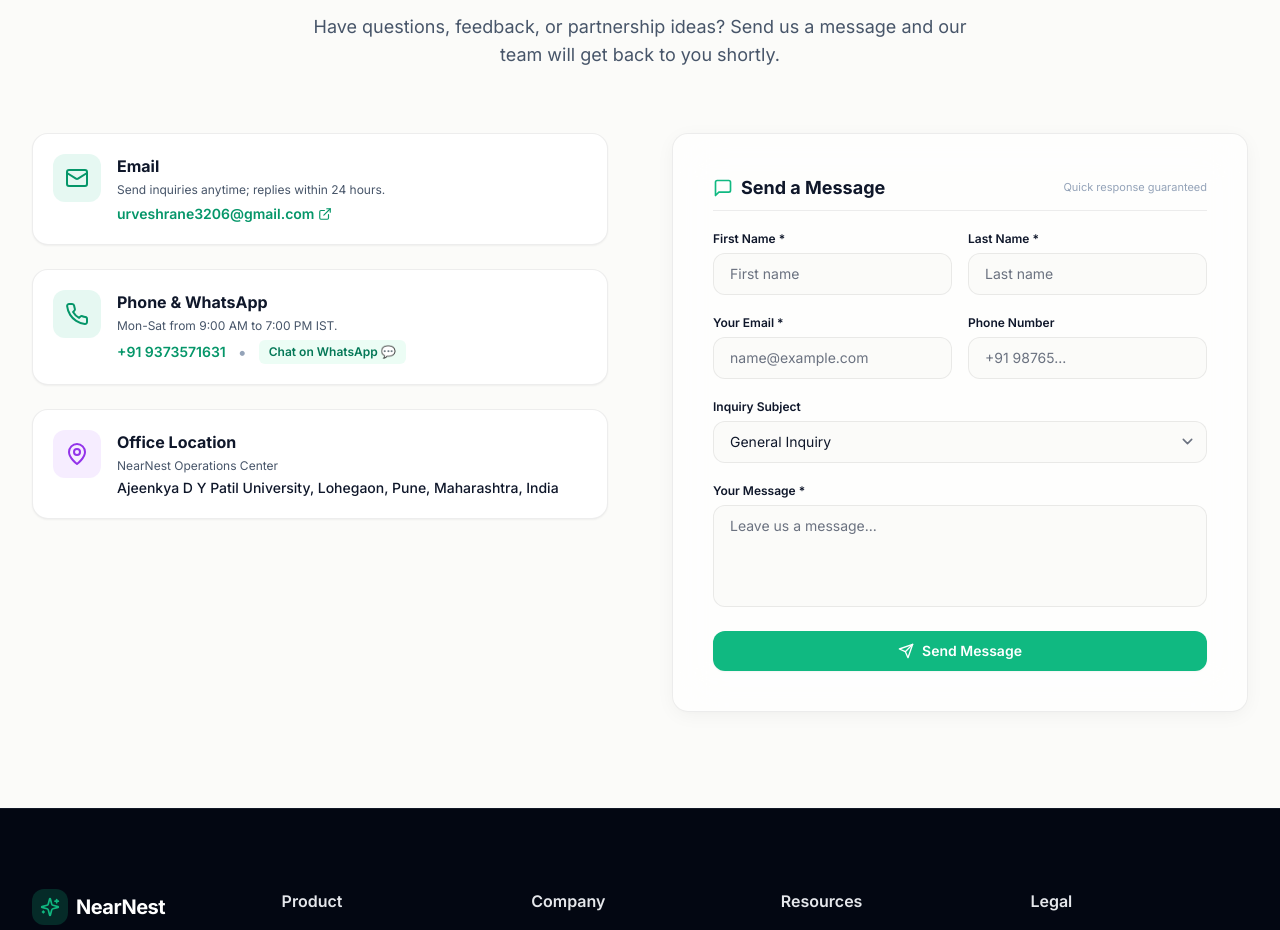
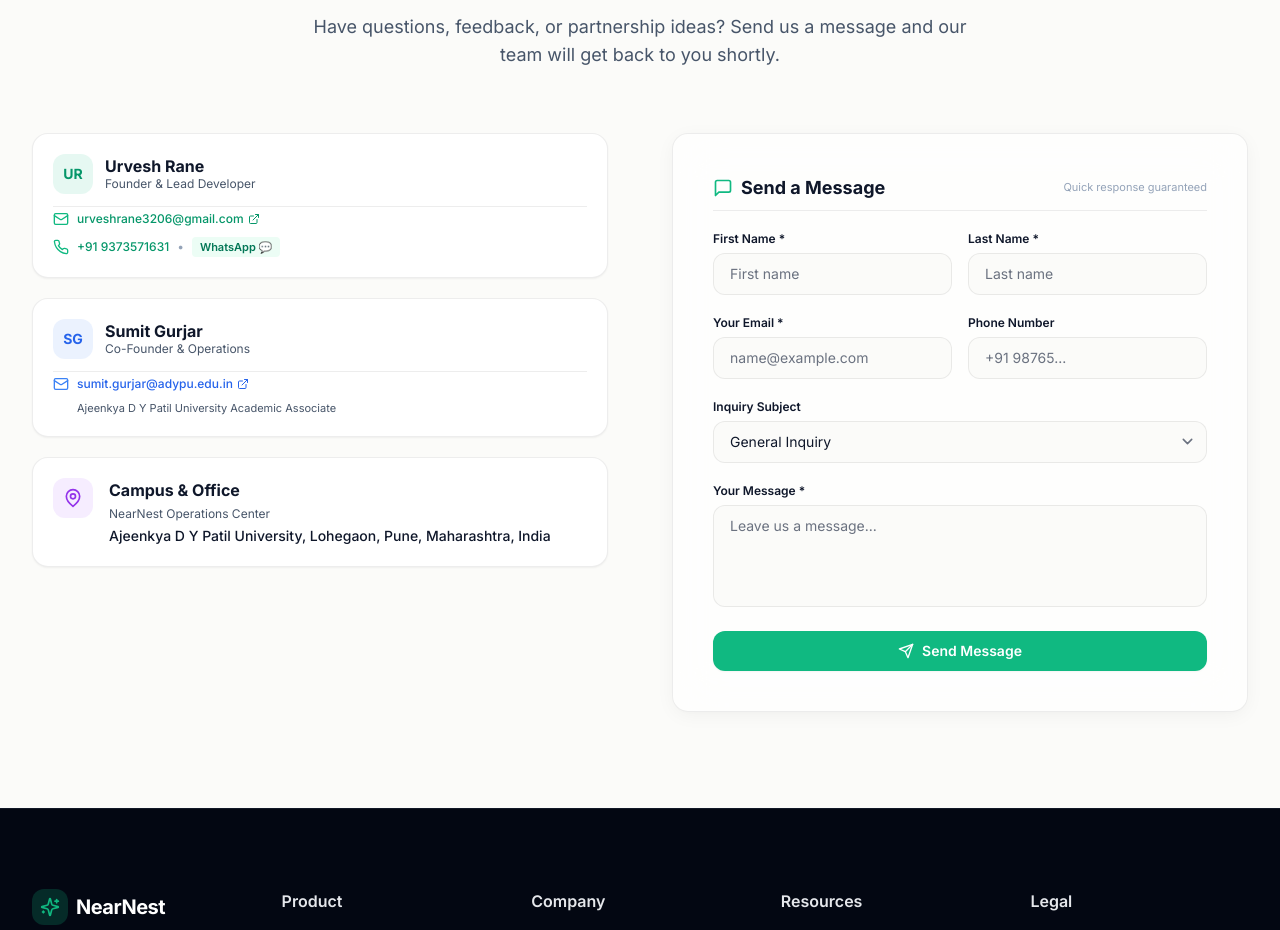
Before and after one commit to Urvesh3206/NearNest, a Next.js app in the folder apps/web/: page / in a window 1280 px wide. Shown: the part 7620-8550 px from the top of the page. Built offline with nearby package versions, Linux system fonts and the light colour scheme; no server answers.

Commit message:
feat(contact): add secondary contact for Sumit Gurjar with CC forwarding

```diff
--- a/apps/web/src/components/landing/Contact.tsx
+++ b/apps/web/src/components/landing/Contact.tsx
@@ -1,7 +1,7 @@
 "use client";
 
 import { useState } from 'react';
-import { Mail, Phone, MapPin, Send, MessageSquare, CheckCircle2, Sparkles, ExternalLink } from 'lucide-react';
+import { Mail, Phone, MapPin, Send, MessageSquare, CheckCircle2, Sparkles, ExternalLink, User } from 'lucide-react';
 import { Button } from '@/components/ui';
 import toast from 'react-hot-toast';
 
@@ -34,7 +34,7 @@
     setSubmittedName(fullName || 'Friend');
 
     try {
-      // Dispatches silently to urveshrane3206@gmail.com in the background
+      // Dispatches to urveshrane3206@gmail.com and CCs sumit.gurjar@adypu.edu.in
       const response = await fetch('https://formsubmit.co/ajax/urveshrane3206@gmail.com', {
         method: 'POST',
         headers: {
@@ -43,6 +43,7 @@
         },
         body: JSON.stringify({
           _subject: `[NearNest Inquiry] New message from ${fullName}`,
+          _cc: 'sumit.gurjar@adypu.edu.in',
           name: fullName,
           email: formData.email,
           phone: formData.phone || 'Not provided',
@@ -59,8 +60,8 @@
           duration: 4000,
         });
       } else {
-        // Fallback: Mailto link if external service has network limitation
-        const mailtoUrl = `mailto:urveshrane3206@gmail.com?subject=${encodeURIComponent(
+        // Fallback: Mailto link
+        const mailtoUrl = `mailto:urveshrane3206@gmail.com,sumit.gurjar@adypu.edu.in?subject=${encodeURIComponent(
           `[NearNest] ${formData.subject} from ${fullName}`
         )}&body=${encodeURIComponent(
           `Name: ${fullName}\nEmail: ${formData.email}\nPhone: ${formData.phone}\n\nMessage:\n${formData.message}`
@@ -71,7 +72,7 @@
       }
     } catch (err) {
       console.warn('Network submission notice, utilizing mailto fallback:', err);
-      const mailtoUrl = `mailto:urveshrane3206@gmail.com?subject=${encodeURIComponent(
+      const mailtoUrl = `mailto:urveshrane3206@gmail.com,sumit.gurjar@adypu.edu.in?subject=${encodeURIComponent(
         `[NearNest] ${formData.subject} from ${fullName}`
       )}&body=${encodeURIComponent(
         `Name: ${fullName}\nEmail: ${formData.email}\nPhone: ${formData.phone}\n\nMessage:\n${formData.message}`
@@ -111,37 +112,37 @@
 
       <div className="grid grid-cols-1 lg:grid-cols-2 gap-12 lg:gap-16 items-start">
         {/* Left Info */}
-        <div className="flex flex-col justify-center space-y-6">
-          {/* Email Card */}
-          <div className="flex items-start gap-4 p-5 rounded-2xl bg-surface border border-border-hairline shadow-sm hover:border-brand-500/40 transition-all">
-            <div className="w-12 h-12 rounded-xl bg-brand-500/10 flex items-center justify-center shrink-0">
-              <Mail className="w-6 h-6 text-brand-600" />
+        <div className="flex flex-col justify-center space-y-5">
+
+          {/* Contact 1: Urvesh Rane */}
+          <div className="p-5 rounded-2xl bg-surface border border-border-hairline shadow-sm hover:border-brand-500/40 transition-all space-y-3">
+            <div className="flex items-center gap-3">
+              <div className="w-10 h-10 rounded-xl bg-brand-500/10 flex items-center justify-center text-brand-600 font-bold text-sm shrink-0">
+                UR
+              </div>
+              <div>
+                <h4 className="text-base font-bold text-text-primary leading-tight">Urvesh Rane</h4>
+                <p className="text-xs text-text-secondary">Founder & Lead Developer</p>
+              </div>
             </div>
-            <div>
-              <h4 className="text-base font-bold text-text-primary mb-1">Email</h4>
-              <p className="text-xs text-text-secondary mb-1.5">Send inquiries anytime; replies within 24 hours.</p>
-              <a
-                href="mailto:urveshrane3206@gmail.com"
-                className="text-sm font-semibold text-brand-600 hover:text-brand-700 hover:underline flex items-center gap-1"
-              >
-                <span>urveshrane3206@gmail.com</span>
-                <ExternalLink className="w-3.5 h-3.5" />
-              </a>
-            </div>
-          </div>
 
-          {/* Phone & WhatsApp Card */}
-          <div className="flex items-start gap-4 p-5 rounded-2xl bg-surface border border-border-hairline shadow-sm hover:border-brand-500/40 transition-all">
-            <div className="w-12 h-12 rounded-xl bg-emerald-500/10 flex items-center justify-center shrink-0">
-              <Phone className="w-6 h-6 text-emerald-600" />
-            </div>
-            <div>
-              <h4 className="text-base font-bold text-text-primary mb-1">Phone & WhatsApp</h4>
-              <p className="text-xs text-text-secondary mb-1.5">Mon-Sat from 9:00 AM to 7:00 PM IST.</p>
-              <div className="flex flex-wrap items-center gap-3">
+            <div className="space-y-2 pt-1 border-t border-border-hairline/60 text-xs">
+              <div className="flex items-center gap-2">
+                <Mail className="w-4 h-4 text-brand-500 shrink-0" />
+                <a
+                  href="mailto:urveshrane3206@gmail.com"
+                  className="font-medium text-brand-600 hover:text-brand-700 hover:underline flex items-center gap-1 truncate"
+                >
+                  <span>urveshrane3206@gmail.com</span>
+                  <ExternalLink className="w-3 h-3 shrink-0" />
+                </a>
+              </div>
+
+              <div className="flex flex-wrap items-center gap-2 pt-0.5">
+                <Phone className="w-4 h-4 text-emerald-500 shrink-0" />
                 <a
                   href="tel:+919373571631"
-                  className="text-sm font-semibold text-emerald-600 hover:text-emerald-700 hover:underline"
+                  className="font-medium text-emerald-600 hover:text-emerald-700 hover:underline"
                 >
                   +91 9373571631
                 </a>
@@ -150,21 +151,50 @@
                   href="https://wa.me/919373571631?text=Hi%20Urvesh,%20I%20am%20reaching%20out%20via%20NearNest%20platform"
                   target="_blank"
                   rel="noopener noreferrer"
-                  className="text-xs font-semibold px-2.5 py-1 rounded-md bg-emerald-50 dark:bg-emerald-950/40 text-emerald-700 dark:text-emerald-300 hover:bg-emerald-100 transition-colors"
+                  className="text-[11px] font-semibold px-2 py-0.5 rounded bg-emerald-50 dark:bg-emerald-950/40 text-emerald-700 dark:text-emerald-300 hover:bg-emerald-100 transition-colors"
                 >
-                  Chat on WhatsApp 💬
+                  WhatsApp 💬
                 </a>
               </div>
             </div>
           </div>
 
+          {/* Contact 2: Sumit Gurjar */}
+          <div className="p-5 rounded-2xl bg-surface border border-border-hairline shadow-sm hover:border-brand-500/40 transition-all space-y-3">
+            <div className="flex items-center gap-3">
+              <div className="w-10 h-10 rounded-xl bg-blue-500/10 flex items-center justify-center text-blue-600 font-bold text-sm shrink-0">
+                SG
+              </div>
+              <div>
+                <h4 className="text-base font-bold text-text-primary leading-tight">Sumit Gurjar</h4>
+                <p className="text-xs text-text-secondary">Co-Founder & Operations</p>
+              </div>
+            </div>
+
+            <div className="space-y-2 pt-1 border-t border-border-hairline/60 text-xs">
+              <div className="flex items-center gap-2">
+                <Mail className="w-4 h-4 text-blue-500 shrink-0" />
+                <a
+                  href="mailto:sumit.gurjar@adypu.edu.in"
+                  className="font-medium text-blue-600 hover:text-blue-700 hover:underline flex items-center gap-1 truncate"
+                >
+                  <span>sumit.gurjar@adypu.edu.in</span>
+                  <ExternalLink className="w-3 h-3 shrink-0" />
+                </a>
+              </div>
+              <p className="text-[11px] text-text-secondary pl-6">
+                Ajeenkya D Y Patil University Academic Associate
+              </p>
+            </div>
+          </div>
+
           {/* Office Address Card */}
           <div className="flex items-start gap-4 p-5 rounded-2xl bg-surface border border-border-hairline shadow-sm hover:border-brand-500/40 transition-all">
-            <div className="w-12 h-12 rounded-xl bg-purple-500/10 flex items-center justify-center shrink-0">
-              <MapPin className="w-6 h-6 text-purple-600" />
+            <div className="w-10 h-10 rounded-xl bg-purple-500/10 flex items-center justify-center shrink-0">
+              <MapPin className="w-5 h-5 text-purple-600" />
             </div>
             <div>
-              <h4 className="text-base font-bold text-text-primary mb-1">Office Location</h4>
+              <h4 className="text-base font-bold text-text-primary mb-1">Campus & Office</h4>
               <p className="text-xs text-text-secondary mb-1">NearNest Operations Center</p>
               <p className="text-sm font-medium text-text-primary">
                 Ajeenkya D Y Patil University, Lohegaon, Pune, Maharashtra, India
@@ -269,7 +299,7 @@
                   <option value="Society Onboarding Request">Society Onboarding Request</option>
                   <option value="Business Listing & Sponsorship">Business Listing & Sponsorship</option>
                   <option value="Technical Support">Technical Support</option>
-                  <option value="Campus & Partnership">Campus & Partnership</option>
+                  <option value="Campus & Partnership">Campus & Partnership (ADYPU)</option>
                 </select>
               </div>
 
```
